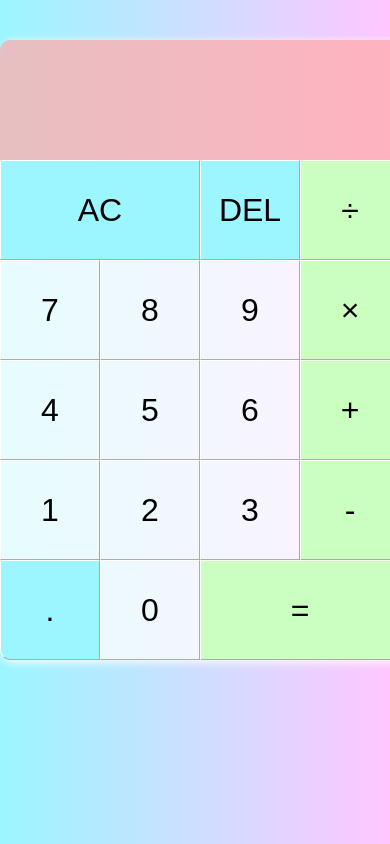
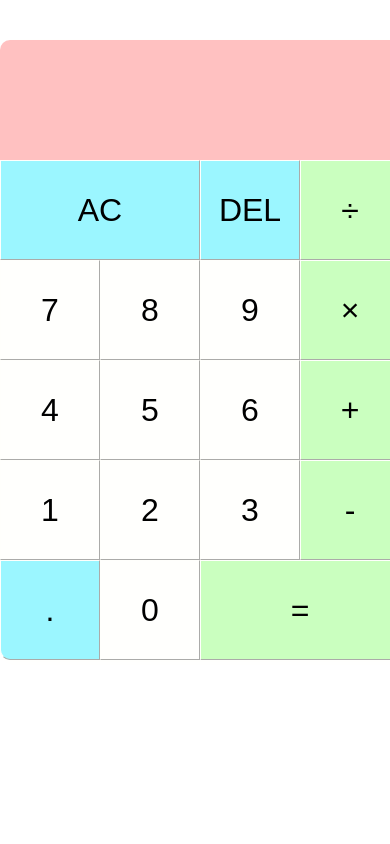
Before and after one commit to kodebae/ReactCalculator, a React (Create React App) app in the folder reactcalculator/: page / in a window 390 px wide. Built offline with nearby package versions, Linux system fonts and the light colour scheme.

Commit message:
fix: mobile query update

```diff
--- a/reactcalculator/src/components/Calculator/Styled/index.js
+++ b/reactcalculator/src/components/Calculator/Styled/index.js
@@ -11,6 +11,7 @@ export const Container = styled.div`
     box-shadow: 2px 2px 10px #FFFFFC;
     border-radius: 10px;
 `
+
 export const Screen = styled.div`
     grid-column: 1 / -1;
     background-color: rgba(255, 173, 173, 0.75);
--- a/reactcalculator/src/index.css
+++ b/reactcalculator/src/index.css
@@ -17,6 +17,15 @@ body {
   -moz-osx-font-smoothing: grayscale;
 }
 
+@media screen and (max-width: 768px){
+  body{
+   background: white;
+   height: 100vh;
+   display: flex;
+   flex-direction: column;
+  }
+}
+
 code {
   font-family: source-code-pro, Menlo, Monaco, Consolas, 'Courier New',
     monospace;
```
